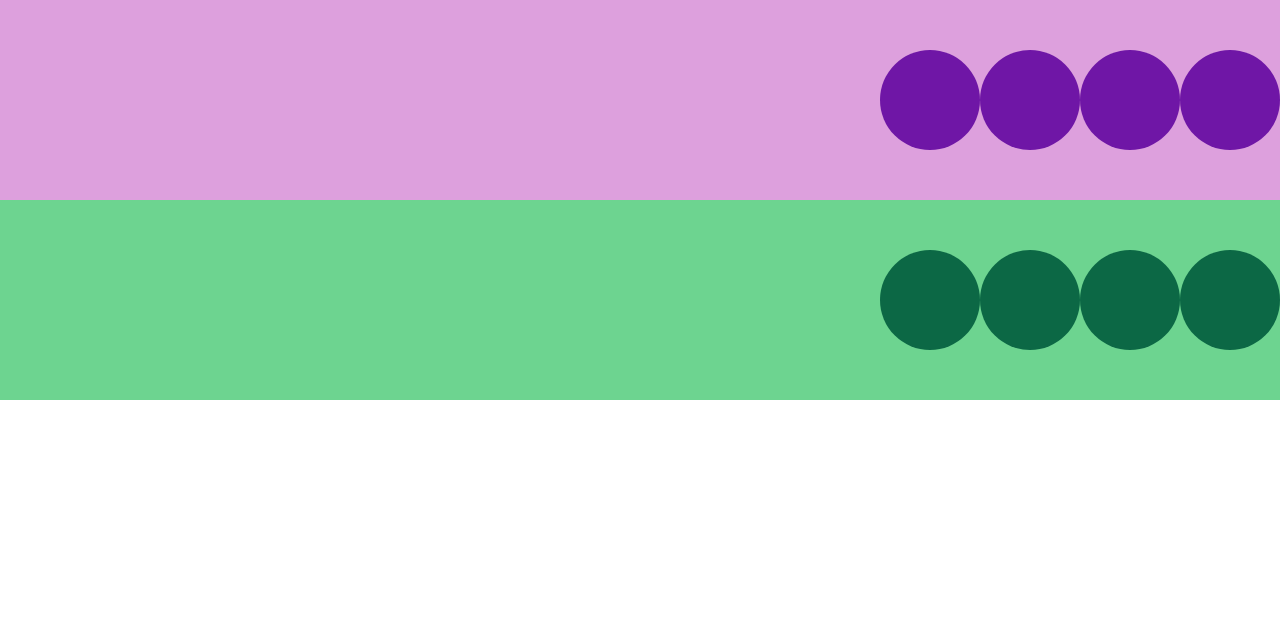
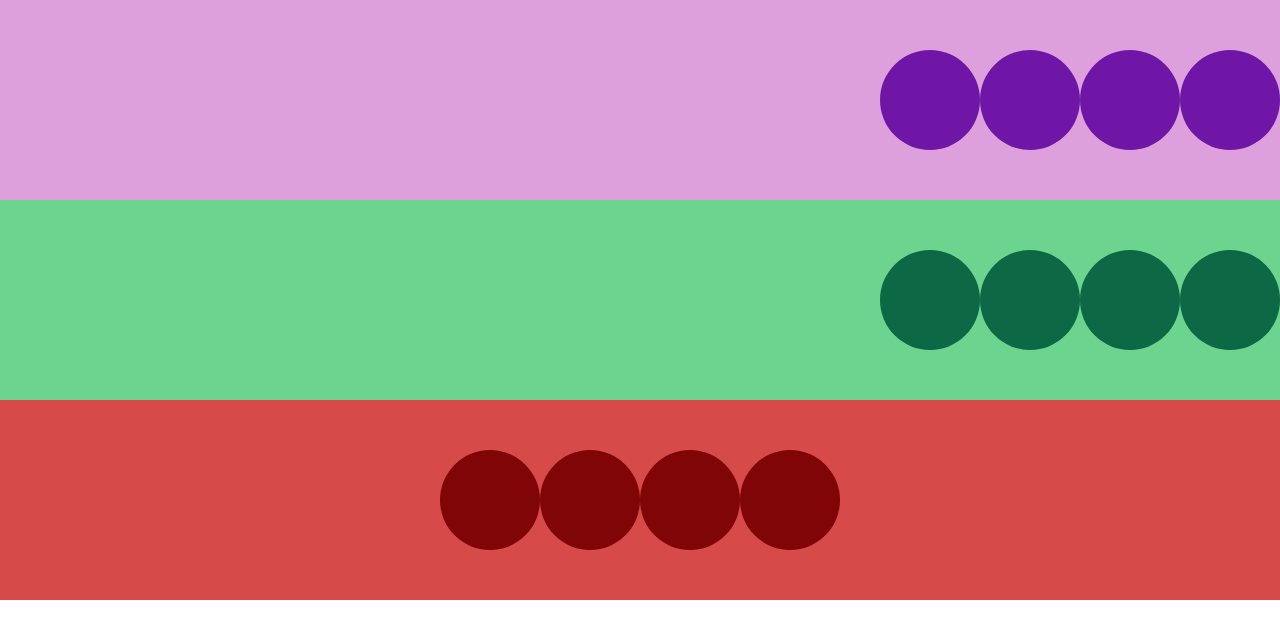
Before and after one commit to Vitorisidio/flex, a plain HTML site: page index.html in a window 1280 px wide. Drawn offline with Linux system fonts and the light colour scheme.

Commit message:
terceira  linha(vermelho)

```diff
--- a/index.html
+++ b/index.html
@@ -22,6 +22,14 @@
         <div></div>
     </div>
 
+    <div class="vermelho">
+        <div></div>
+        <div></div>
+        <div></div>
+        <div></div>
+    </div>
+
+
 
 </body>
 </html>
--- a/style.css
+++ b/style.css
@@ -40,3 +40,20 @@ align-items: center;
     background-color: rgb(12, 104, 69);
     border-radius: 50%;
 }
+
+.vermelho{
+width: 100vw;
+    height: 200px;
+    background-color: rgb(215, 74, 74);
+    display: flex;
+justify-content: center;
+align-items: center;
+
+}
+
+.vermelho div{
+    width: 100px;
+    height: 100px;
+    background-color: rgb(127, 5, 7);
+    border-radius: 50%;
+}
```
